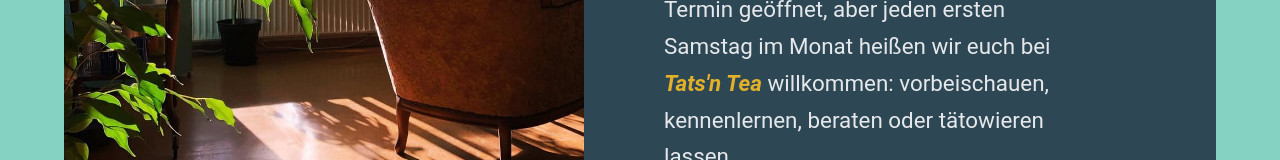
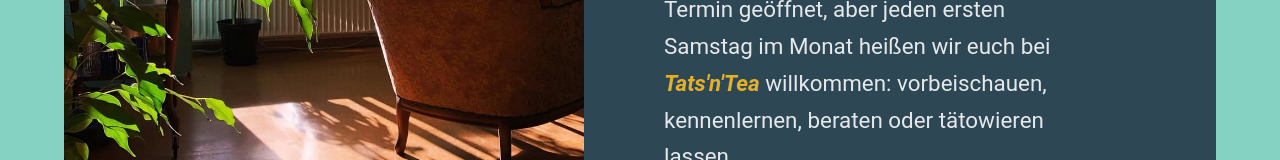
Before and after one commit to maximilianZenke/NadjaMaeTattoo, a React (Create React App) app: page / in a window 1280 px wide. Shown: the part 3285-3445 px from the top of the page. Built offline with nearby package versions, Linux system fonts and the light colour scheme.

Commit message:
fix spelling in studio.jsx

```diff
--- a/src/components/Studio/Studio.jsx
+++ b/src/components/Studio/Studio.jsx
@@ -17,7 +17,7 @@ export default function Studio() {
             <p className="studio-body">
               Zusammen mit zwei Kolleg*innen bin ich Hauptverantwortliche im Tattoo Kollektiv <span className="studio-intro-name">Villa bunter Hund, </span>
               ein Ort für gemeinschaftliches, kreatives Arbeiten in gemütlicher Atmosphäre, ein bisschen versteckt in Tübingen-Lustnau. Nur auf Termin geöffnet, aber jeden ersten Samstag im Monat heißen wir euch bei{" "}
-              <span className="studio-highlight">Tats'n Tea</span>{" "}
+              <span className="studio-highlight">Tats'n'Tea</span>{" "}
               willkommen: vorbeischauen, kennenlernen, beraten oder tätowieren lassen.
             </p>
           </div>
```
